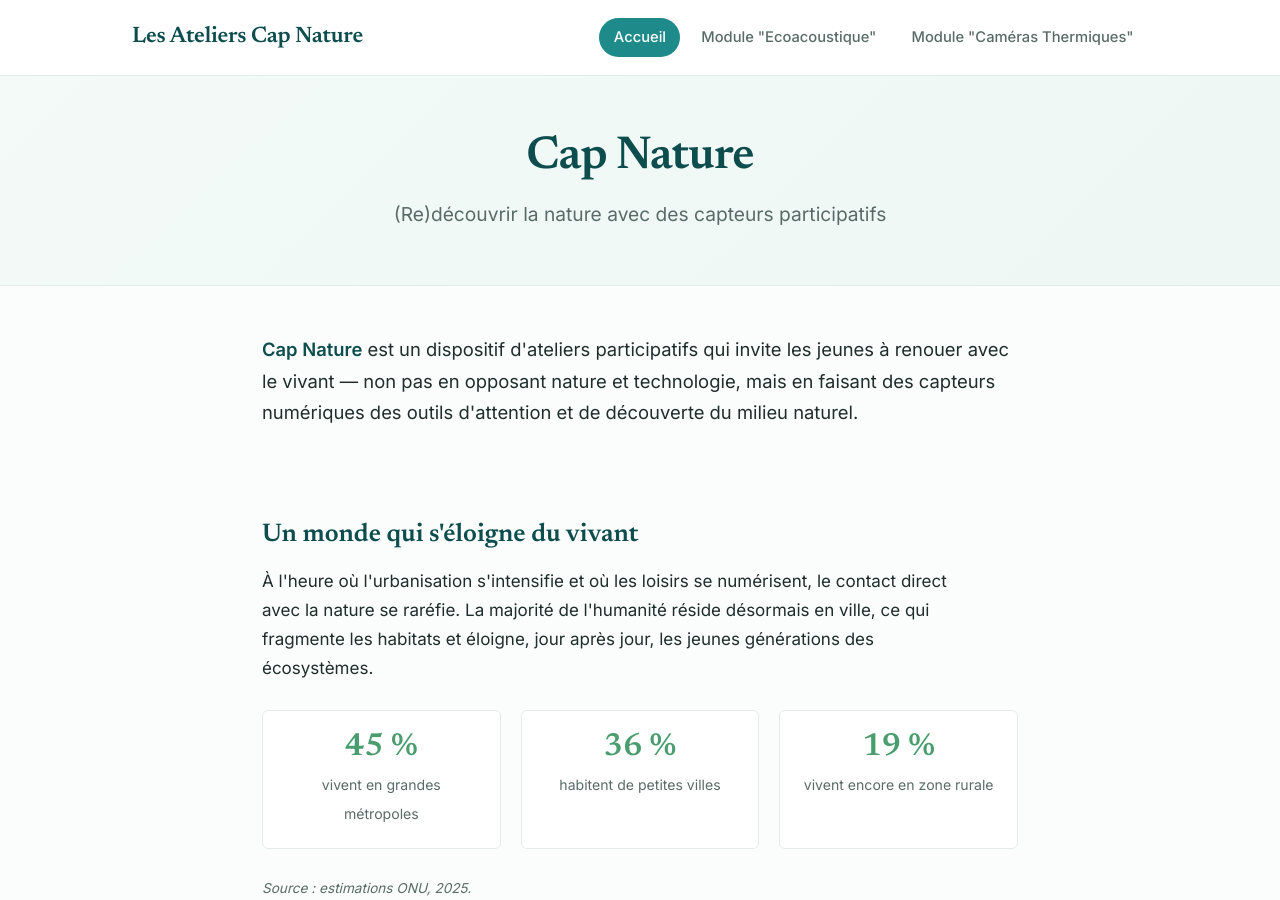
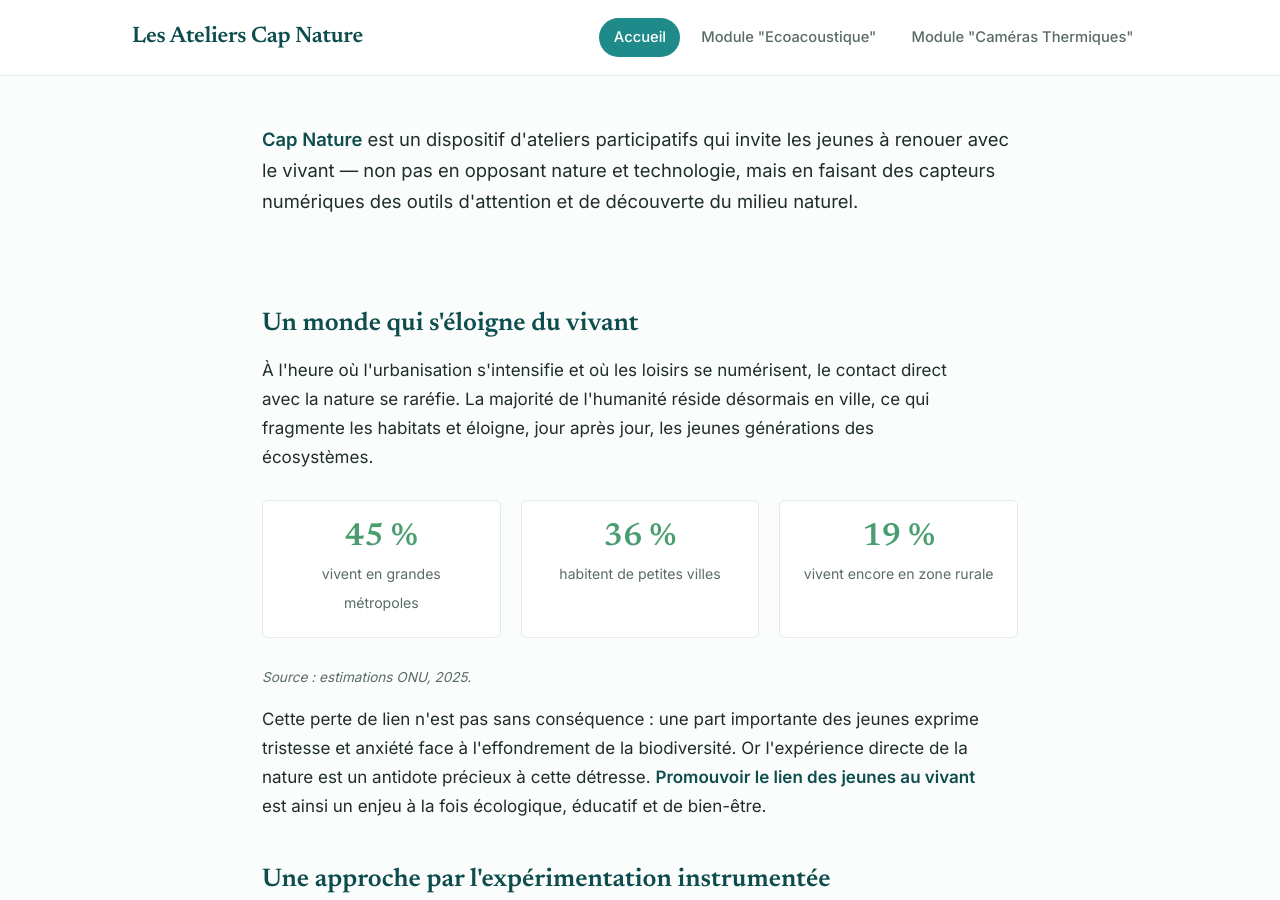
Before and after one commit to marieleapouliquen/wiki-cap-nature, a Jekyll site: the page built from index.md, in a window 1280 px wide and 900 px high. Built offline with Jekyll 4.4.1, drawn with Linux system fonts in a browser that asks for light colours.

Commit message:
Update index.md

```diff
--- a/index.md
+++ b/index.md
@@ -2,10 +2,6 @@
 layout: default
 title: Accueil
 show_photo_credits: true
-
-hero:
-  title: Cap Nature
-  subtitle: "(Re)découvrir la nature avec des capteurs participatifs"
 
 stat_urbain:
   - num: "45 %"
@@ -15,8 +11,6 @@ stat_urbain:
   - num: "19 %"
     label: vivent encore en zone rurale
 ---
-
-{% include hero.html title=page.hero.title subtitle=page.hero.subtitle tags=page.hero.tags %}
 
 <section class="section-wide">
   <div class="section" style="max-width: 820px;">
```
